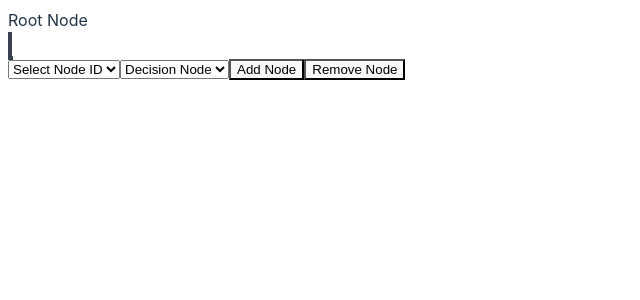
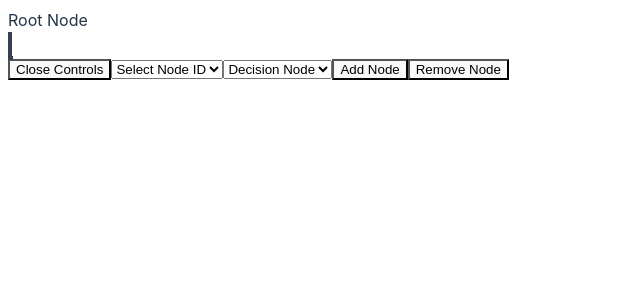
Before and after one commit to JianZcar/electron-react-vite-decision-tree, a React (Vite) app in the folder src/renderer/: page / in a window 1280 px wide. Shown: the top 300 px of the page, without its empty margins (0-640 px from the left). Built offline with nearby package versions, Linux system fonts and the light colour scheme.

Commit message:
close and open for controls

```diff
--- a/src/renderer/index.html
+++ b/src/renderer/index.html
@@ -8,7 +8,7 @@
   <title>Decision Tree</title>
 </head>
 <body>
-<main id="root" class="h-[300vh] min-h-screen flex flex-col"></main>
+<main id="root" class="min-h-screen flex flex-col"></main>
 <script type="module" src="./src/main.jsx"></script>
 </body>
 </html>
--- a/src/renderer/src/App.jsx
+++ b/src/renderer/src/App.jsx
@@ -122,7 +122,7 @@ EndNode.propTypes = {
 
 function NodeIdentifier({ level, id, Node, children, onSelect }) {
   return (
-    <div id={id} className={`level-${level} flex items-center relative py-6`}>
+    <div id={id} className={`level-${level} flex items-center relative py-1`}>
       <Node id={id} onSelect={onSelect} />
       {children && <NodeContainer level={level + 1}>{children}</NodeContainer>}
     </div>
@@ -249,8 +249,10 @@ function App() {
 
   const allNodes = flattenNodes(nodes)
 
+  const [isOpen, setIsOpen] = useState(true)
+
   return (
-    <div className={'flex justify-center items-center flex-grow relative'}>
+    <div className={'flex justify-center items-center flex-grow relative p-24'}>
       <div className={'root-node flex items-center'} onClick={() => handleNodeSelect('root')}>
         <div
           className={
@@ -261,8 +263,20 @@ function App() {
         </div>
       </div>
       <NodeContainer level={1}>{renderNodes(nodes)}</NodeContainer>
-      <div className={'fixed bottom-10 right-40 flex p-6'}>
-        <select onChange={(e) => setSelectedNodeId(e.target.value)} value={selectedNodeId || ''}>
+      <div
+        className={
+          'fixed bottom-10 right-40 grid grid-flow-row gap-5 p-6 bg-slate-100 rounded border-2'
+        }
+      >
+        <button onClick={() => setIsOpen(!isOpen)} className="p-2 bg-gray-500 text-white rounded">
+          {isOpen ? 'Close' : 'Open'} Controls
+        </button>
+        {isOpen && (
+          <select
+            className={'border-2 rounded'}
+            onChange={(e) => setSelectedNodeId(e.target.value)}
+            value={selectedNodeId || ''}
+          >
             <option value="" disabled>
               Select Node ID
             </option>
@@ -273,17 +287,28 @@ function App() {
               </option>
             ))}
           </select>
-        <select onChange={(e) => setSelectedNodeType(e.target.value)} value={selectedNodeType}>
+        )}
+        {isOpen && (
+          <select
+            className={'border-2 rounded'}
+            onChange={(e) => setSelectedNodeType(e.target.value)}
+            value={selectedNodeType}
+          >
             <option value="DecisionNode">Decision Node</option>
             <option value="ChanceNode">Chance Node</option>
             <option value="EndNode">End Node</option>
           </select>
+        )}
+        {isOpen && (
           <button onClick={addNode} className="p-2 bg-blue-500 text-white rounded">
             Add Node
           </button>
+        )}
+        {isOpen && (
           <button onClick={removeNode} className="p-2 bg-red-500 text-white rounded">
             Remove Node
           </button>
+        )}
       </div>
     </div>
   )
```
Lines whose indentation alone changed are shown as unchanged.
